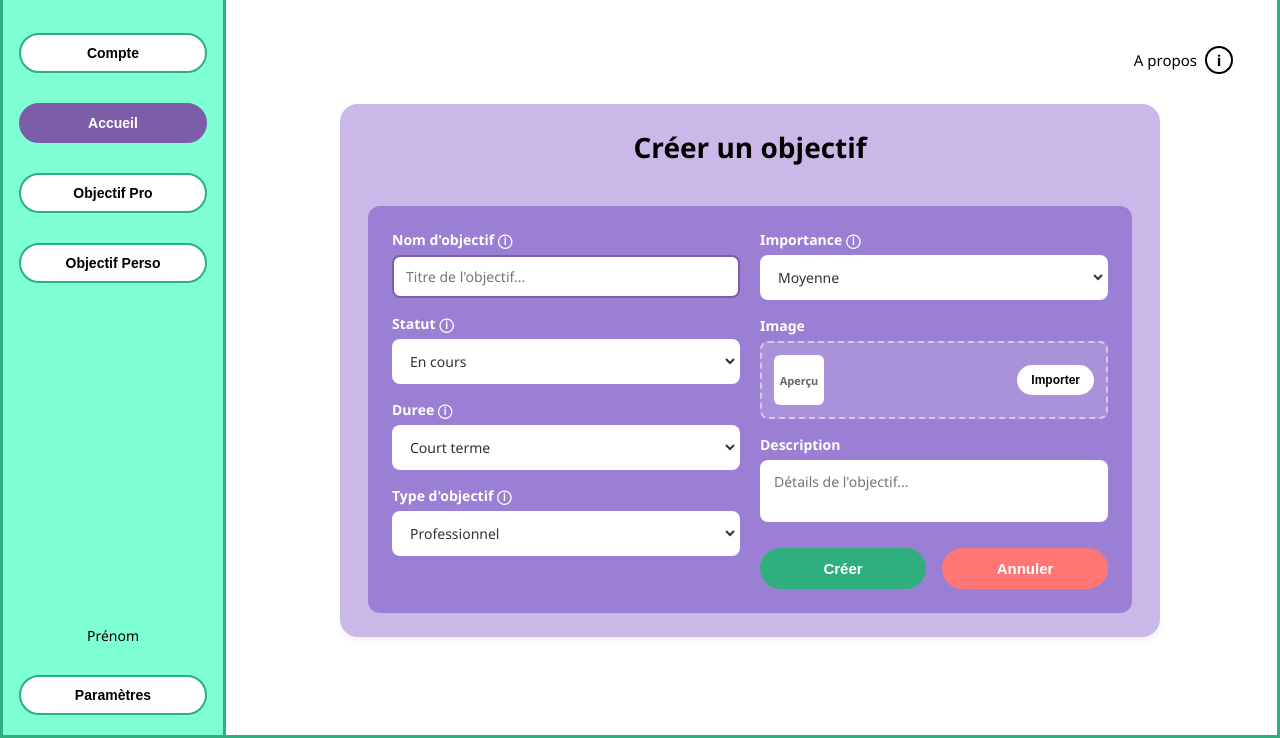
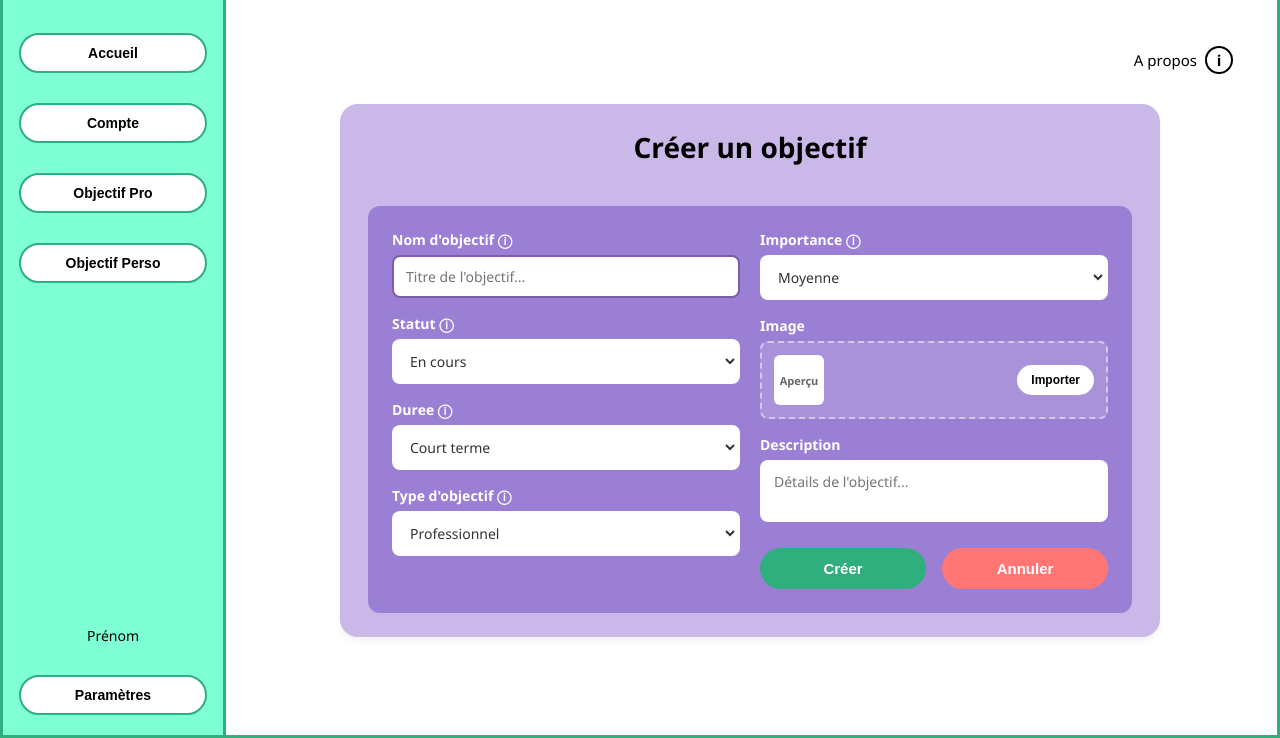
Before and after one commit to angele-vandamme/Goalife, a website built with Vite: page src/renderer/pages/nouvel-objectif.html in a window 1280 px wide. Shown: the part 62-800 px from the top of the page. Built offline with nearby package versions, Linux system fonts and the light colour scheme.

Commit message:
fix: update navigation button IDs and change alert to console warning in goal creation

```diff
--- a/src/renderer/nouvel-objectif-renderer.js
+++ b/src/renderer/nouvel-objectif-renderer.js
@@ -68,7 +68,7 @@ function initNouvelObjectifPage() {
 
     function showFormMessage(message, isError = true) {
       if (!formMessage) {
-        if (isError) alert(message)
+        console.warn(message)
         return
       }
       formMessage.textContent = message
--- a/src/renderer/pages/nouvel-objectif.html
+++ b/src/renderer/pages/nouvel-objectif.html
@@ -14,8 +14,8 @@
     <aside class="sidebar">
       <div class="logo">Goalife</div>
 
-      <button onclick="navigate('compte')">Compte</button>
-      <button onclick="navigate('accueil')" class="active">Accueil</button>
+      <button id="btn-dashboard" onclick="navigate('accueil')">Accueil</button>
+      <button id="btn-compte" onclick="navigate('compte')">Compte</button>
       <button onclick="navigate('objectif-pro')">Objectif Pro</button>
       <button onclick="navigate('objectif-perso')">Objectif Perso</button>
 
```
Also changed, not shown: src/renderer/pages/detail-objectif.html (deleted).
